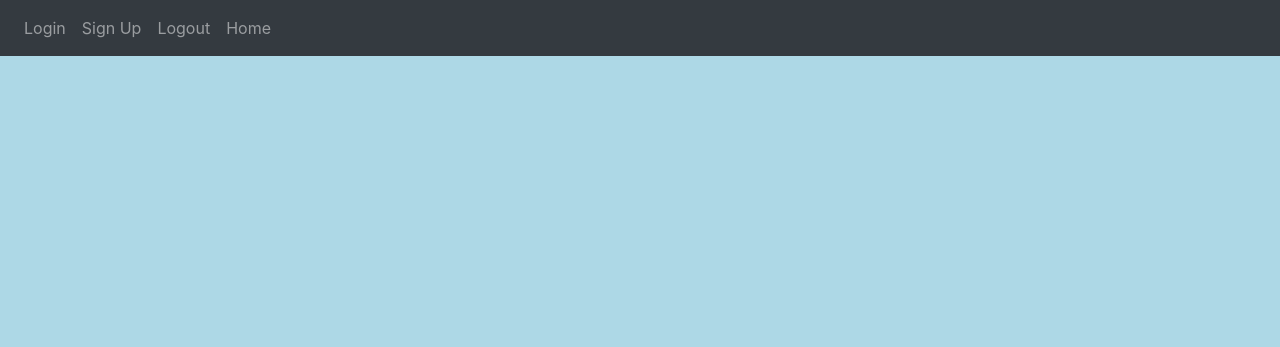
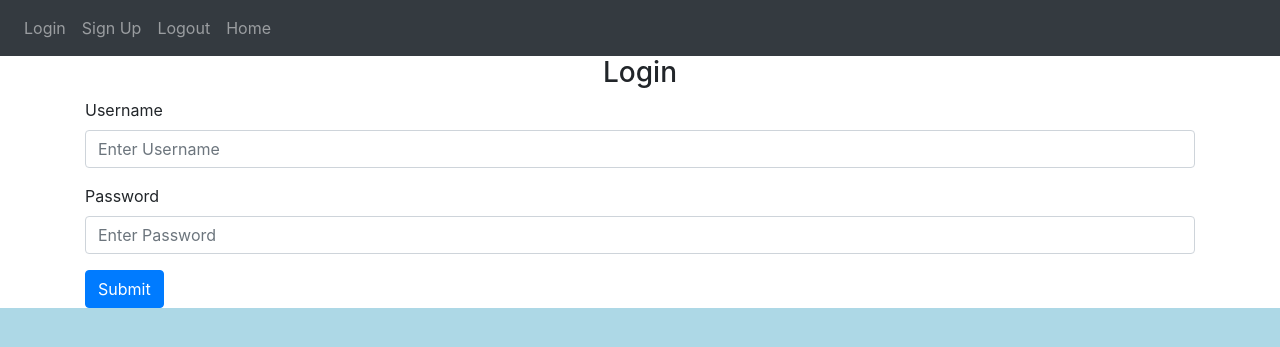
Before and after one commit to Max-FM/Building-a-Basic-Flask-App, a Flask app: page /login in a window 1280 px wide. Shown: the top 347 px of the page. Run offline with Flask 3, Linux system fonts and the light colour scheme; some libraries are stand-ins or nearby versions.

Commit message:
Add login and update signup page

```diff
--- a/app/templates/login.html
+++ b/app/templates/login.html
@@ -3,4 +3,27 @@
 {% block title %}Login{% endblock %}
 
 {% block content %}
+<form method="POST">
+    <h3 style="text-align: center">Login</h3>
+    <div class="form-group">
+        <label for="username">Username</label>
+        <input
+            type="text"
+            class="form-control"
+            name="username"
+            id="username"
+            placeholder="Enter Username"
+        />
+    </div>
+    <div class="form-group">
+        <label for="password">Password</label>
+        <input
+            type="password"
+            class="form-control"
+            name="password"
+            id="password"
+            placeholder="Enter Password">
+    </div>
+    <button type="submit" class="btn btn-primary">Submit</button>
+</form>
 {% endblock %}
```
Also changed, not shown: app/templates/signup.html (+11 -3 lines).
